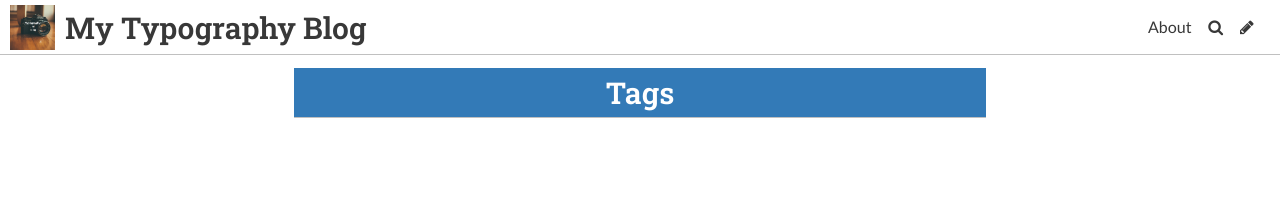
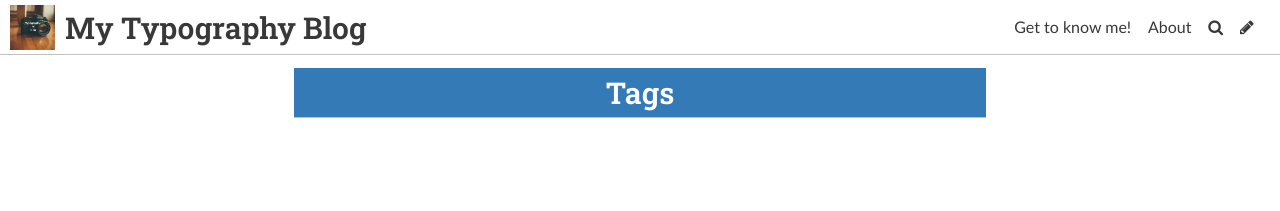
Before and after one commit to charlotte1404/brookestypography, a Jekyll site: the page built from pages/tags.md, in a window 1280 px wide. Shown: the top 211 px of the page. Built offline with Jekyll 4.4.1, drawn with Linux system fonts in a browser that asks for light colours; some web fonts are replaced.

Commit message:
Update Settings “general”

```diff
--- a/_data/settings.yml
+++ b/_data/settings.yml
@@ -9,3 +9,6 @@ favicon: ../uploads/fabi-pic.jpg
 gridlayout: true
 fixednavbar: false
 upzoom: true
+items:
+  - siteurl: aboutme/
+    name: Get to know me!
```
